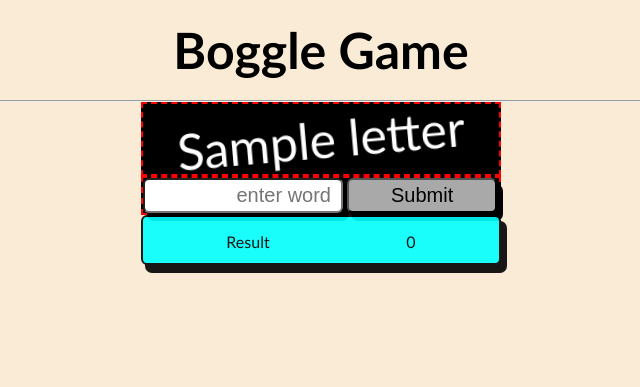
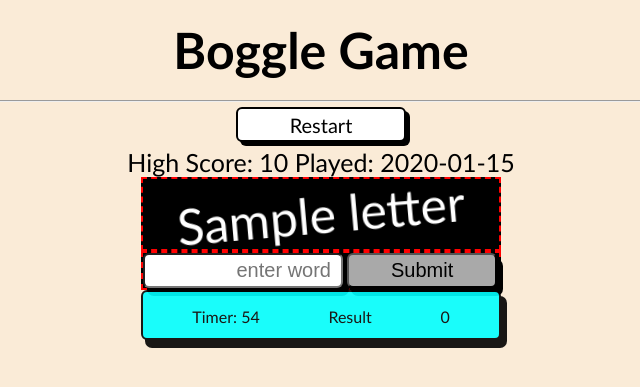
Before and after one commit to eddieaviles357/boggle, a Flask app: template templates/index.html in a window 1280 px wide. Shown: the top 387 px of the page, without its empty margins (319-959 px from the left). Run offline with Flask 2, Linux system fonts and the light colour scheme; the template is opened without the code that fills it: most values are stand-ins (such as "Sample title", 1, 10 or a date in 2020); data that the repository does not hold is empty; parts of the project's set-up code (start-up, migrations or seed data) failed here and were passed over.

Commit message:
added high score and times played elements

```diff
--- a/templates/index.html
+++ b/templates/index.html
@@ -6,7 +6,15 @@
 
 <h1>Boggle Game</h1>
 <hr>
+<a href="/" id="restart">Restart</a>
+<span class="high-score-wrapper">
+    High Score:
+    <span id="high-score">{{ high_score }}</span>
+    Played:
+    <span id="times-played">{{ times_played }}</span>
+</span>
 <div class="game-board-container">
+    <div class="game-over hidden">Game Over</div>
     <div class="wrapper">
         {% for row in game_board %}
         <ul class="row">
@@ -23,6 +31,7 @@
         </div>
     </form>
     <div id="result-container">
+        <span class="timer">Timer: <span>60</span></span>
         <span class="result">Result</span>
         <span class="score">0</span>
     </div>
```
